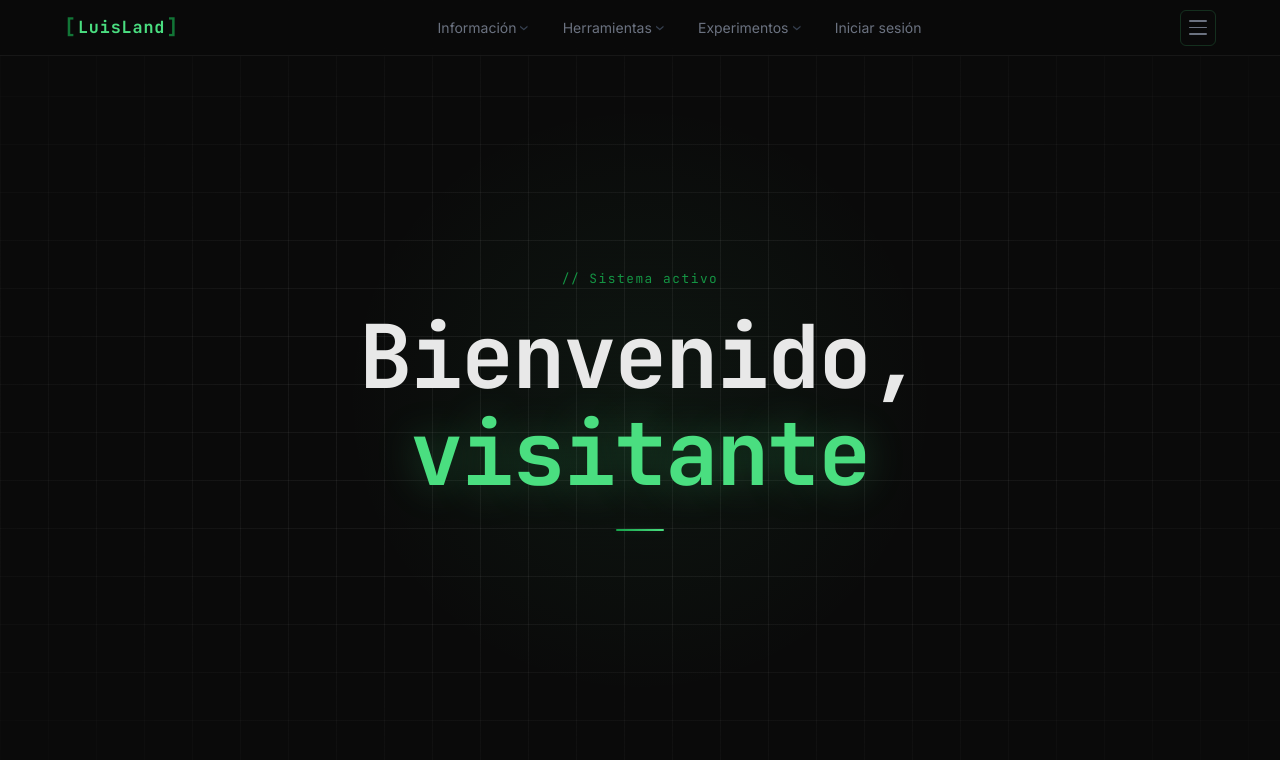
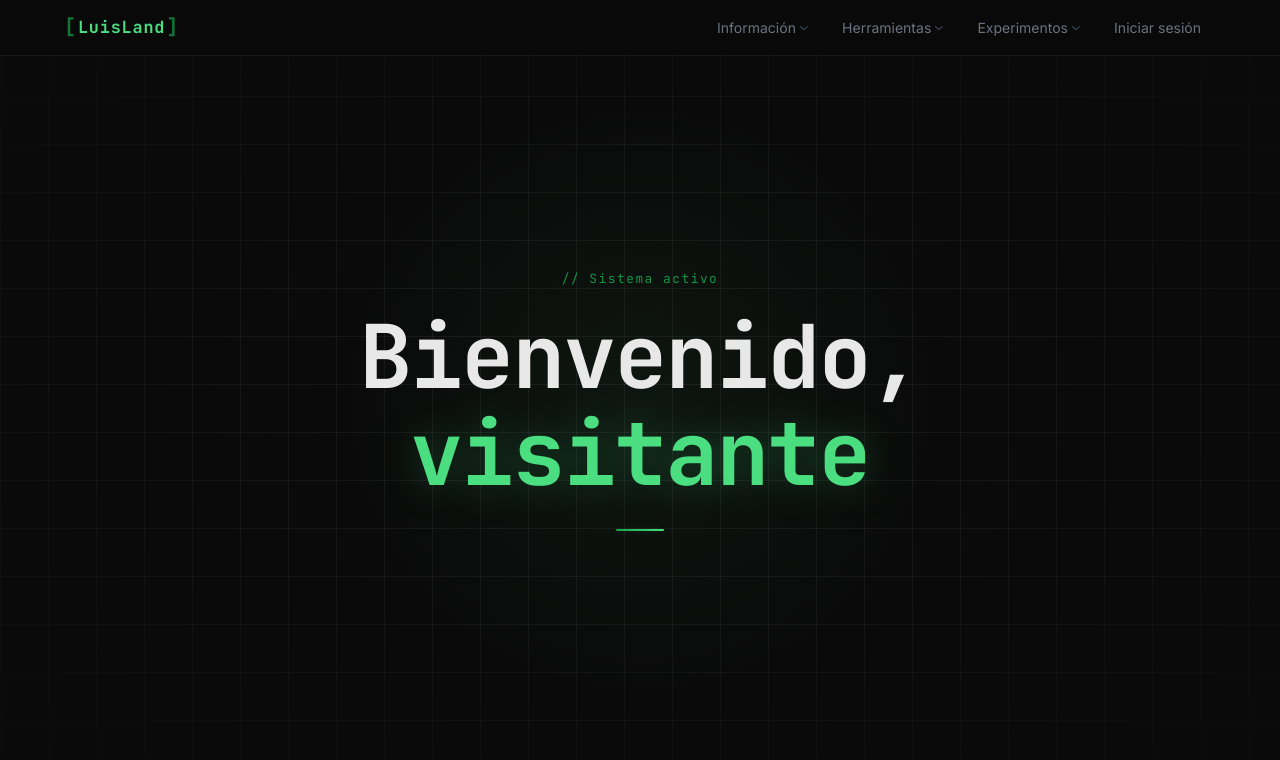
Before and after one commit to Destiny2599/luisland, a React (Vite) app in the folder frontend/: page / in a window 1280 px wide. Shown: the top 760 px of the page. Built offline with nearby package versions, Linux system fonts and the light colour scheme.

Commit message:
fix:bug con menu movil

```diff
--- a/frontend/src/App.css
+++ b/frontend/src/App.css
@@ -1665,13 +1665,12 @@
 
 /* ── Mostrar/ocultar según pantalla ─────────────────────────── */
 .ll-nav--desktop { display: flex; }
-.ll-nav--mobile  { display: none; }
+.ll-nav--mobile  { display: none !important; }
 
 @media (max-width: 900px) {
-  .ll-nav--desktop { display: none; }
-  .ll-nav--mobile  { display: flex; }
-}
-
+  .ll-nav--desktop { display: none !important; }
+  .ll-nav--mobile  { display: flex !important; }
+}
 /* ── Botón hamburguesa ───────────────────────────────────────── */
 .ll-hamburger {
   display: flex;
```
